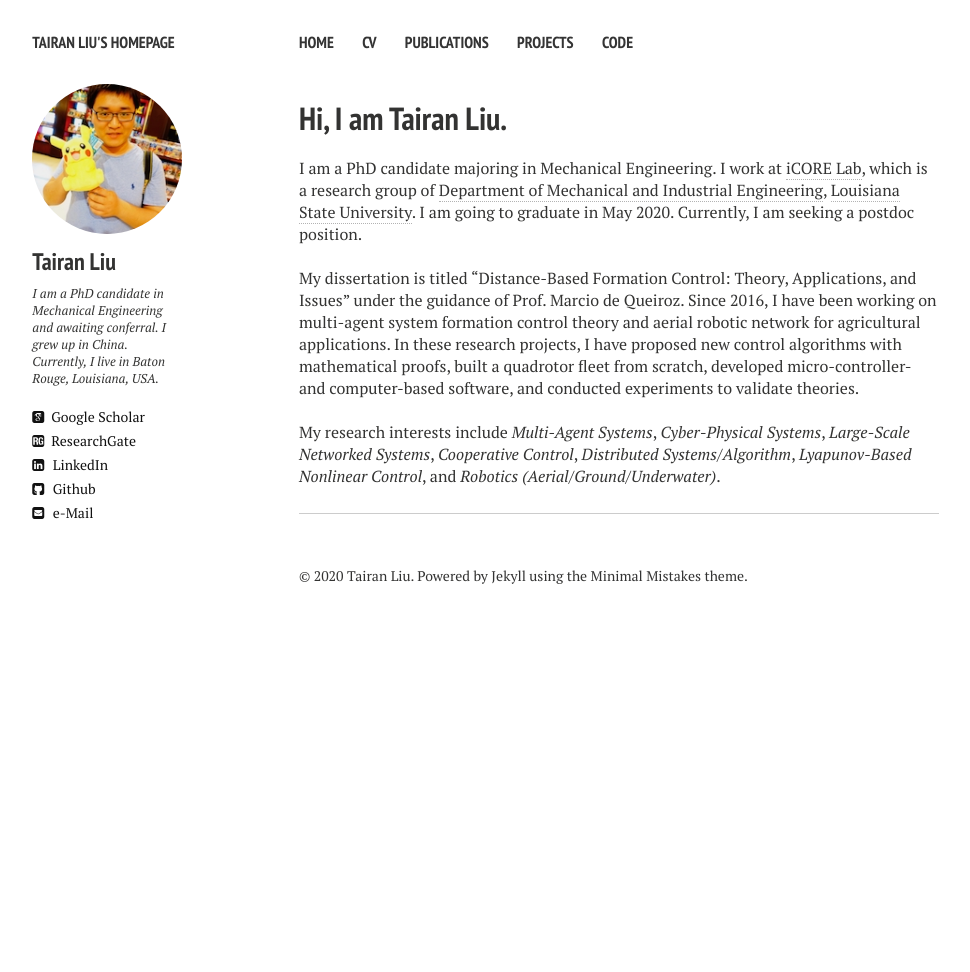
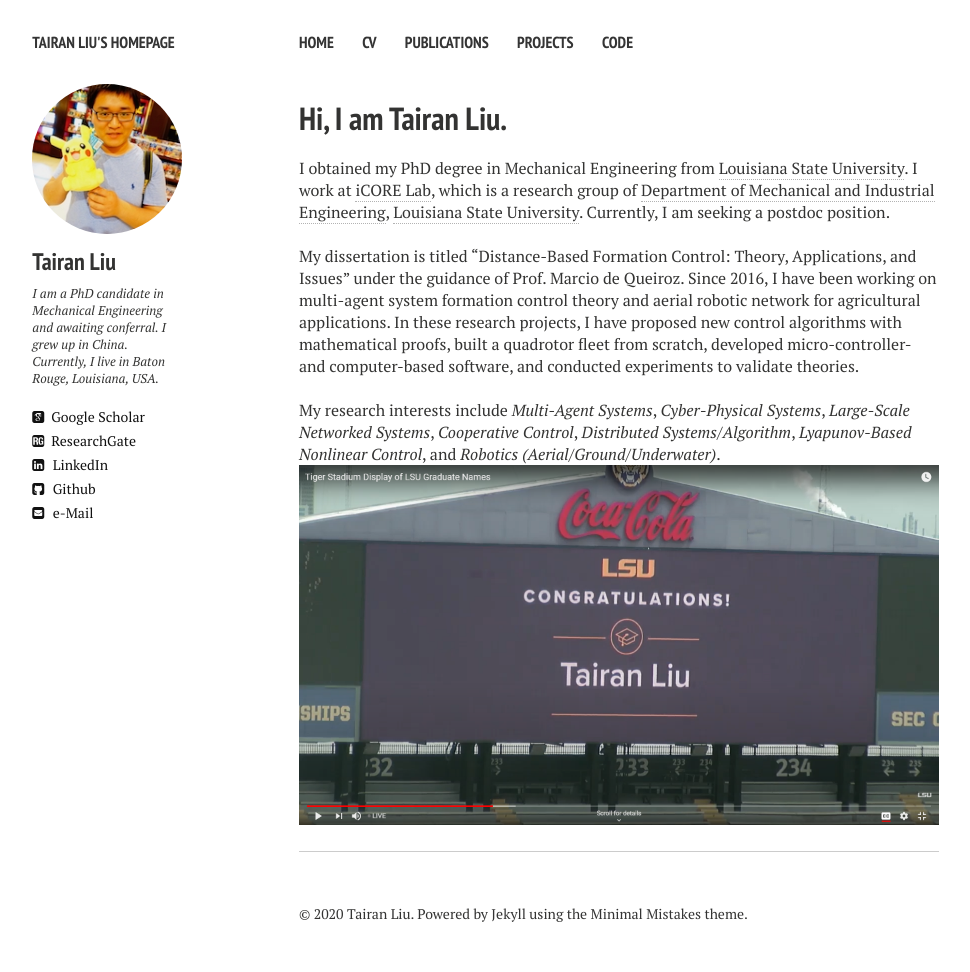
Before and after one commit to liutairan/liutairan.github.io, a Jekyll site: the page built from index.md, in a window 1280 px wide. Shown: the whole page, without its empty margins (21-991 px from the left). Built offline with Jekyll 4.4.1, drawn with Linux system fonts in a browser that asks for light colours; nearby versions of some CDN libraries; comment, search, counter and statistics services are not loaded; before the commit the page ends 900 px from its top, so only the background shows below that.

Commit message:
Update index.md

```diff
--- a/index.md
+++ b/index.md
@@ -7,7 +7,7 @@ tags: [Jekyll, theme, responsive, blog, template]
   feature: trees.jpg -->
 ---
 
-I am a PhD candidate majoring in Mechanical Engineering. I work at <a href="https://icorelab.github.io" target="_blank">iCORE Lab</a>, which is a research group of <a href="https://www.lsu.edu/eng/mie/" target="_blank">Department of Mechanical and Industrial Engineering</a>, <a href="https://www.lsu.edu/" target="_blank">Louisiana State University</a>. I am going to graduate in May 2020. Currently, I am seeking a postdoc position.
+I obtained my PhD degree in Mechanical Engineering from <a href="https://www.lsu.edu/" target="_blank">Louisiana State University</a>. I work at <a href="https://icorelab.github.io" target="_blank">iCORE Lab</a>, which is a research group of <a href="https://www.lsu.edu/eng/mie/" target="_blank">Department of Mechanical and Industrial Engineering</a>, <a href="https://www.lsu.edu/" target="_blank">Louisiana State University</a>. Currently, I am seeking a postdoc position.
 
 <br />
 My dissertation is titled “Distance-Based Formation Control: Theory, Applications, and Issues” under
@@ -22,3 +22,5 @@ Previously, I got my Bachelor degree from <a href="http://en.ustc.edu.cn/" targe
 
 <br />
 My research interests include <em>Multi-Agent Systems</em>, <em>Cyber-Physical Systems</em>, <em>Large-Scale Networked Systems</em>, <em>Cooperative Control</em>, <em>Distributed Systems/Algorithm</em>, <em>Lyapunov-Based Nonlinear Control</em>, and <em>Robotics (Aerial/Ground/Underwater)</em>.
+
+![I'm a relative reference to a repository file](../../Pics/index/scoreboard.png)
```
